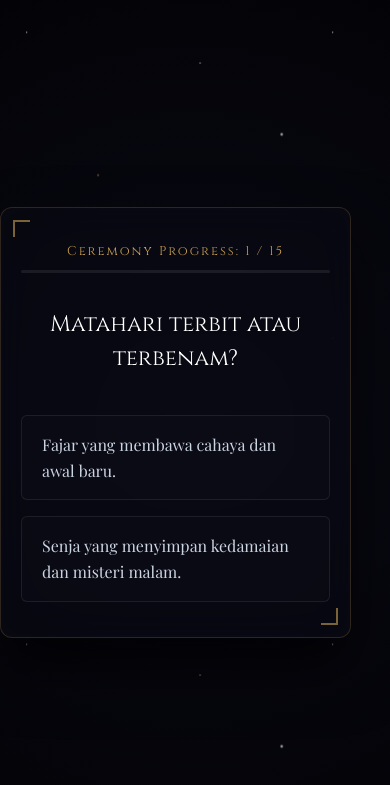
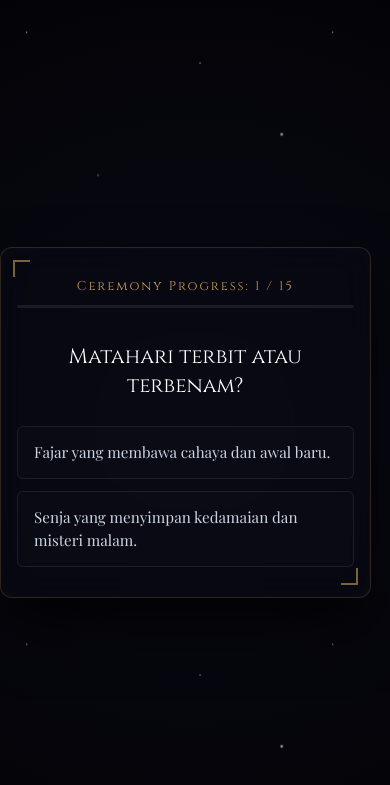
Before and after one commit to hogwartsacademy3/hogwartsintitute, a plain HTML site: page index.html in a window 390 px wide. Both pictures are taken after a click on the button "IKUTI SELEKSI". Shown: the top 785 px of the page. Drawn offline with nearby package versions, Linux system fonts and the light colour scheme; a web font is replaced by a local one.

Commit message:
Enhance mobile responsiveness and layout styles
Added responsive design adjustments for mobile screens and modified styles for better layout.

```diff
--- a/index.html
+++ b/index.html
@@ -22,16 +22,21 @@
             --font-text: 'Playfair Display', serif;
         }
 
+        html, body {
+            max-width: 100%;
+            overflow-x: hidden;
+        }
+
         body {
             background: radial-gradient(circle at center, #0a0a16 0%, var(--bg-color) 100%);
             color: var(--text-main);
             font-family: var(--font-text);
-            overflow-x: hidden;
             min-height: 100vh;
             display: flex;
             flex-direction: column;
             align-items: center;
             justify-content: center;
+            padding: 20px 0;
             transition: background 2s ease, box-shadow 2s ease;
         }
 
@@ -72,11 +77,11 @@
         header {
             text-align: center;
             padding: 40px 20px;
+            width: 90%;
             max-width: 700px;
             animation: fadeInDown 1.5s cubic-bezier(0.25, 1, 0.5, 1);
         }
 
-        /* Bingkai Gambar Utama di Halaman Depan */
         .hero-image-wrapper {
             width: 180px;
             height: 180px;
@@ -113,6 +118,7 @@
             margin-bottom: 20px;
             letter-spacing: 4px;
             font-weight: 700;
+            word-wrap: break-word;
         }
 
         p.subtitle {
@@ -146,7 +152,7 @@
             transform: translateY(-2px);
         }
 
-        /* === WADAH KUIS & HASIL (GLASSMORPHISM) === */
+        /* === WADAH KUIS & HASIL === */
         #quiz-container, #result-container {
             display: none;
             flex-direction: column;
@@ -164,7 +170,6 @@
             position: relative;
         }
 
-        /* Dekorasi Sudut Bingkai Kastil */
         #quiz-container::before, #quiz-container::after,
         #result-container::before, #result-container::after {
             content: "";
@@ -242,6 +247,9 @@
             text-align: left;
             line-height: 1.6;
             border-radius: 6px;
+            width: 100%;
+            white-space: normal;
+            word-wrap: break-word;
         }
 
         .option-btn:hover {
@@ -310,13 +318,60 @@
             100% { transform: scale(1); opacity: 1; }
         }
 
-        /* Responsif untuk Layar HP */
+        /* =================================================== */
+        /* === PERBAIKAN RESPONSID / KHUSUS LAYAR HP (MOBILE) === */
+        /* =================================================== */
         @media (max-width: 600px) {
-            h1 { font-size: 2.5rem; }
-            .question { font-size: 1.4rem; }
-            .option-btn { font-size: 1rem; padding: 16px 20px; }
-            #quiz-container, #result-container { padding: 35px 20px; }
-            .house-crest { font-size: 2.5rem; }
+            h1 {
+                font-size: 2.2rem;
+                letter-spacing: 2px;
+            }
+            p.subtitle {
+                font-size: 1rem;
+                line-height: 1.6;
+                margin-bottom: 30px;
+            }
+            .question {
+                font-size: 1.3rem;
+                margin-bottom: 25px;
+                line-height: 1.4;
+            }
+
+            #quiz-container, #result-container {
+                padding: 30px 16px;
+                width: 95%; /* Kotak diperlebar agar muat jawaban panjang */
+            }
+
+            .options {
+                gap: 12px;
+            }
+
+            .option-btn {
+                font-size: 0.95rem;
+                padding: 14px 16px;
+                line-height: 1.5;
+                white-space: normal; /* Memaksa teks turun baris */
+                word-break: break-word;
+            }
+
+            .option-btn:hover {
+                transform: none; /* Mencegah layar bergeser/glitch di HP saat disentuh */
+                background: rgba(201, 160, 84, 0.15);
+            }
+
+            .house-image-wrapper {
+                width: 180px;
+                height: 180px;
+                margin-bottom: 20px;
+            }
+            .house-crest {
+                font-size: 2.2rem;
+                letter-spacing: 2px;
+            }
+            .house-desc {
+                font-size: 1.05rem;
+                line-height: 1.7;
+            }
         }
     </style>
 </head>
@@ -326,7 +381,7 @@
 
     <header id="hero">
         <div class="hero-image-wrapper">
-            <img src="https://encrypted-tbn0.gstatic.com/images?q=tbn:ANd9GcSlD9p6Esr1f7ynd8kPOQ2C6-0A8tvxdkvT0rDzreoDkA&s=10" alt="Hogwarts Castle">
+            <img src="https://images.unsplash.com/photo-1519074002996-a69e7ac46a42?w=500&auto=format&fit=crop&q=80" alt="Hogwarts Castle Vibe">
         </div>
         <div class="logo-sub">Welcome to</div>
         <h1>Hogwarts Institute</h1>
@@ -386,7 +441,7 @@
                 ]
             },
             {
-                text: "Empat ramuan misterius diletakkan di depanmu. Mana yang aromanya paling memikatmu?",
+                text: "Empat ramuan misterius diletaksebelahmu. Mana yang aromanya paling memikatmu?",
                 options: [
                     { text: "Aroma laut, kayu bakar yang terbakar, dan embun pagi.", scores: { Gryffindor: 2 } },
                     { text: "Aroma kertas perkamen baru, tinta murni, dan buku-buku tua.", scores: { Ravenclaw: 2 } },
@@ -493,34 +548,29 @@
             }
         ];
 
-        // === DATA ASRAMA ===
         const houseData = {
             Gryffindor: {
                 color: "#ff3e3e",
                 name: "GRYFFINDOR",
-                // === 2a. GANTI GAMBAR GRYFFINDOR DI SINI ===
-                image: "https://www.google.com/imgres?q=gryffindor%20hogwarts&imgurl=https%3A%2F%2Fstatic.wikia.nocookie.net%2Fharrypotter%2Fimages%2Fb%2Fb1%2FGryffindor_ClearBG.png%2Frevision%2Flatest%3Fcb%3D20190222162949&imgrefurl=https%3A%2F%2Fharrypotter.fandom.com%2Fwiki%2FGryffindor&docid=BXt4ZY5OdMaGlM&tbnid=dqRLSJHrvKoRrM&vet=12ahUKEwj005Pa176VAxX_7zgGHTOAMxsQnPAOegQIQBAA..i&w=1056&h=1179&hcb=2&ved=2ahUKEwj005Pa176VAxX_7zgGHTOAMxsQnPAOegQIQBAA",
+                image: "https://images.unsplash.com/photo-1546182990-dffeafbe841d?w=500&auto=format&fit=crop&q=80",
                 desc: "Di sinilah tempat bernaungnya mereka yang berani, berjiwa ksatria, dan memiliki nyali besar. Hogwarts Institute bangga menyambut api keberanian yang menyala terang di dalam jiwamu."
             },
             Slytherin: {
                 color: "#2ecc71",
                 name: "SLYTHERIN",
-                // === 2b. GANTI GAMBAR SLYTHERIN DI SINI ===
-                image: "https://images.unsplash.com/photo-1545249390-6bdfa286032f?w=400&auto=format&fit=crop&q=80",
+                image: "https://images.unsplash.com/photo-1618826411640-d6df44dd3f7a?w=500&auto=format&fit=crop&q=80",
                 desc: "Tempat bagi mereka yang cerdik, ambisius, dan penuh tekad untuk mencapai kejayaan. Kamu tahu cara memanfaatkan peluang dan siap memimpin dengan keanggunan yang tajam."
             },
             Ravenclaw: {
                 color: "#3498db",
                 name: "RAVENCLAW",
-                // === 2c. GANTI GAMBAR RAVENCLAW DI SINI ===
-                image: "https://images.unsplash.com/photo-1551250936-2640ce790111?w=400&auto=format&fit=crop&q=80",
+                image: "https://images.unsplash.com/photo-1606567595334-d399a55420be?w=500&auto=format&fit=crop&q=80",
                 desc: "Rumah bagi kecerdasan, kreativitas, dan rasa ingin tahu yang tak terbatas. Pikiranmu yang tajam dan analitis membuatmu sangat cocok berada di antara para pencari kebenaran di Institut ini."
             },
             Hufflepuff: {
                 color: "#f1c40f",
                 name: "HUFFLEPUFF",
-                // === 2d. GANTI GAMBAR HUFFLEPUFF DI SINI ===
-                image: "https://images.unsplash.com/photo-1589656966895-2f33e7653819?w=400&auto=format&fit=crop&q=80",
+                image: "https://images.unsplash.com/photo-1589656966895-2f33e7653819?w=500&auto=format&fit=crop&q=80",
                 desc: "Asrama bagi mereka yang tulus, setia, adil, dan pekerja keras. Kamu menghargai persahabatan di atas segalanya dan memiliki hati emas yang bisa diandalkan dalam situasi apa pun."
             }
         };
```
